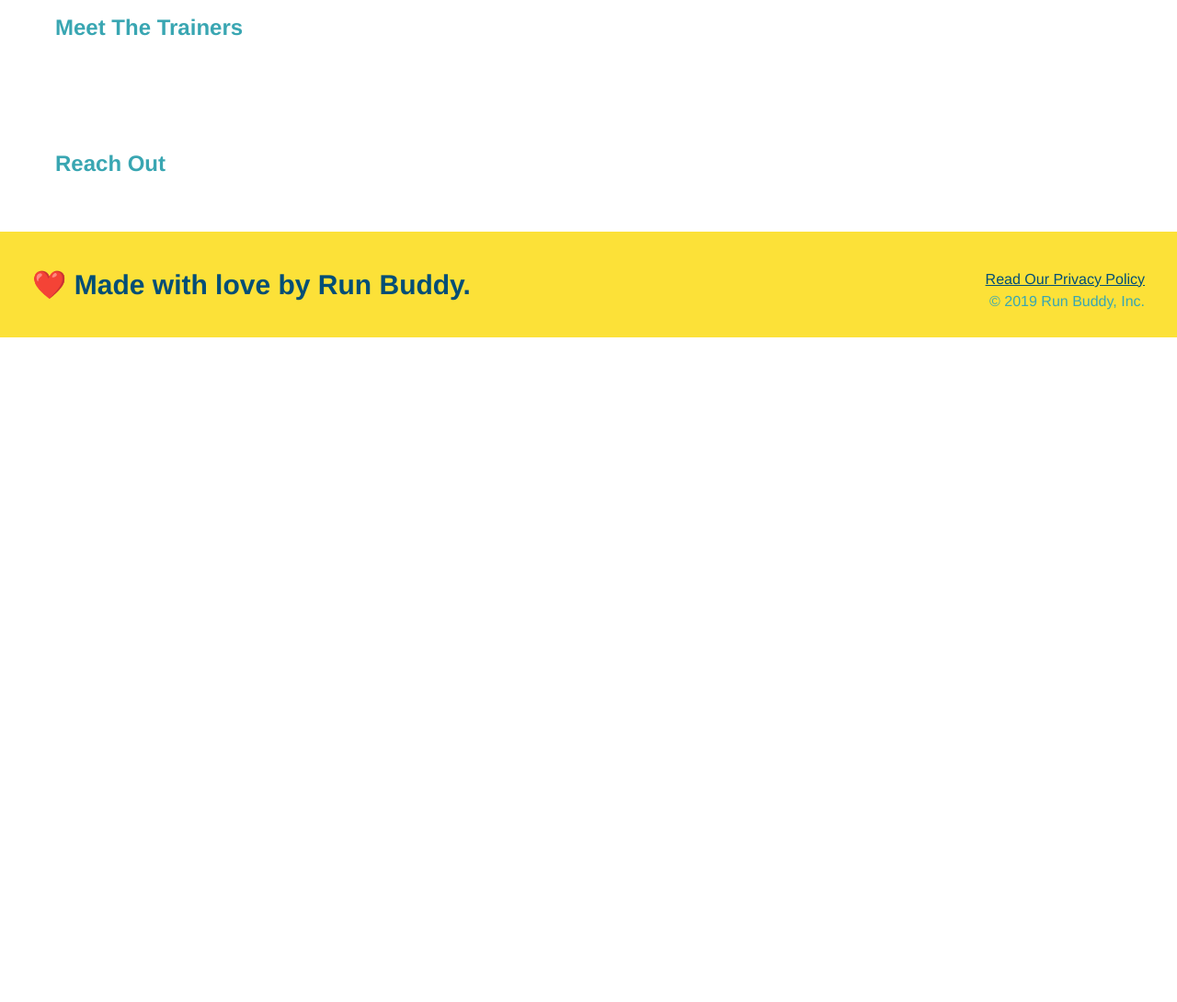
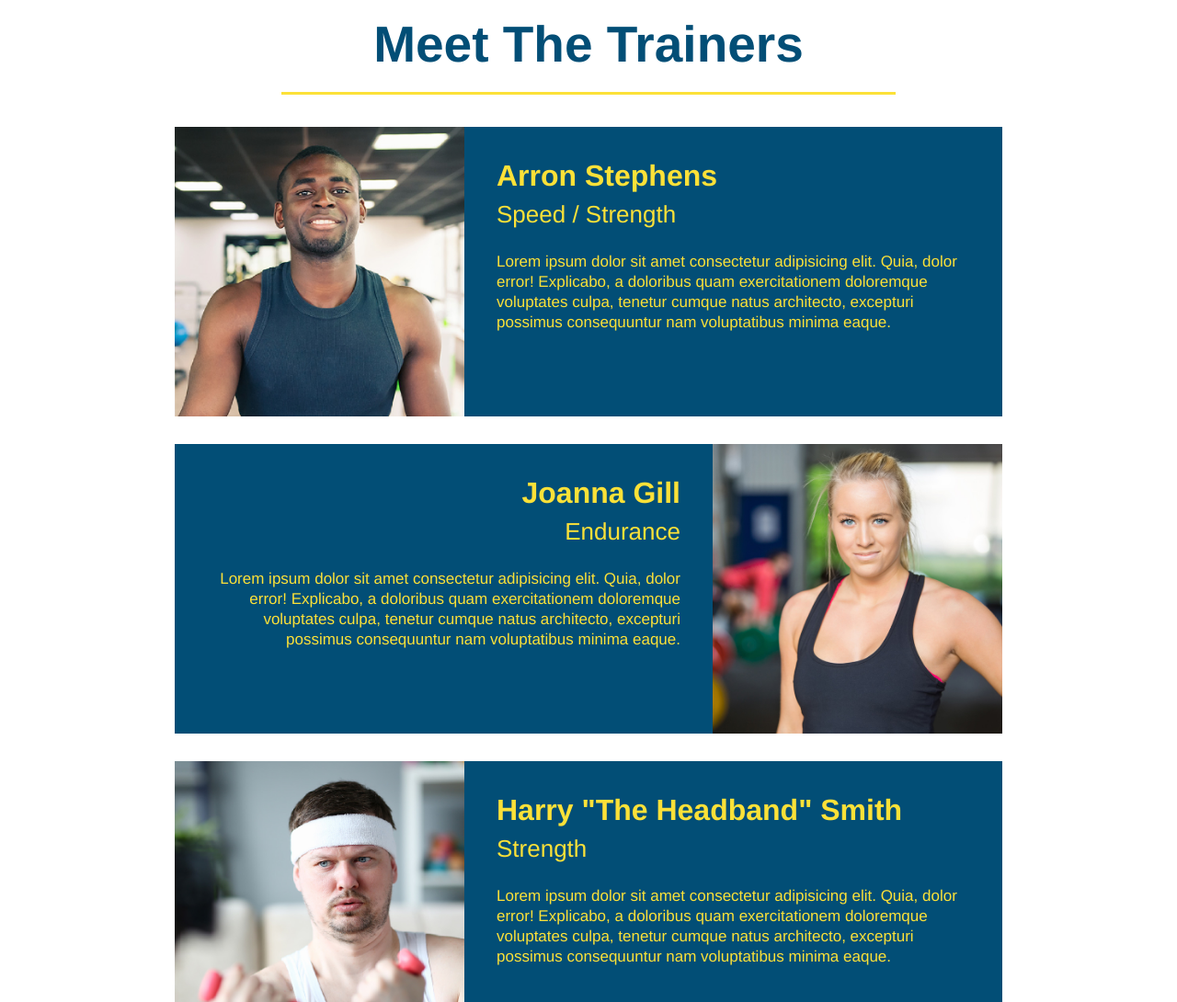
Before and after one commit to imSpires/run-buddy, a plain HTML site: page index.html in a window 1280 px wide. Shown: the part 2740-3830 px from the top of the page at 92% size. Before the commit the page ends 3107 px from the top, so only its background shows below. Drawn offline with Linux system fonts and the light colour scheme.

Commit message:
meet the trainers section

```diff
--- a/assets/css/style.css
+++ b/assets/css/style.css
@@ -181,3 +181,50 @@ header {
 .steps span{
     font-size: 38px;
 }
+
+.trainers {
+    text-align: center;
+}
+
+.trainer {
+    width: 900px;
+    margin: 0 auto 30px auto;
+    background: #024e76;
+    color: #fce138;
+    overflow: auto;
+}
+
+.trainer img {
+    width: 35%;
+    float: left;
+}
+
+.trainer-bio {
+    padding: 35px;
+    float: left;
+    width: 65%;
+}
+
+.text-left {
+    text-align: left;
+}
+
+.text-right {
+    text-align: right;
+}
+
+.trainer-bio h3 {
+    font-size: 32px;
+    margin-bottom: 8px;
+}
+
+.trainer-bio h4 {
+    font-weight: lighter;
+    font-size: 26px;
+    margin-bottom: 25px;
+}
+
+.trainer-bio p {
+    font-size: 17px;
+    line-height: 1.3;
+}
--- a/index.html
+++ b/index.html
@@ -104,8 +104,39 @@
     </section>
 
 <!-- "meet the trainers"-->
-    <section>
-        <h2>Meet The Trainers</h2>
+    <section id="your-trainers" class="trainers">
+        <h2 class="section-title primary-border">Meet The Trainers</h2>
+
+        <!-- 1st Trainer Bio -->
+        <article class="trainer">
+            <img src="./assets/images/trainer-1.jpg" alt="Arron Stephens in his workout clothes, ready to pump iron"">
+            <div class="trainer-bio text-left">
+                <h3>Arron Stephens</h3>
+                <h4>Speed / Strength</h4>
+                <p>Lorem ipsum dolor sit amet consectetur adipisicing elit. Quia, dolor error! Explicabo, a doloribus quam exercitationem doloremque voluptates culpa, tenetur cumque natus architecto, excepturi possimus consequuntur nam voluptatibus minima eaque.</p>
+            </div>
+        </article>
+
+        <!-- 2nd Trainer Bio -->
+        <article class="trainer">
+            <div class="trainer-bio text-right">
+                <h3>Joanna Gill</h3>
+                <h4>Endurance</h4>
+                <p>Lorem ipsum dolor sit amet consectetur adipisicing elit. Quia, dolor error! Explicabo, a doloribus quam exercitationem doloremque voluptates culpa, tenetur cumque natus architecto, excepturi possimus consequuntur nam voluptatibus minima eaque.</p>
+            </div>
+            <img src="./assets/images/trainer-2.jpg" alt="Joanna Gill cooling off after a workout" />
+        </article>
+
+        <!-- 3rd Trainer Bio -->
+        <article class="trainer">
+            <img src="./assets/images/trainer-3.jpg" alt="Arron Stephens in his workout clothes, ready to pump iron"">
+            <div class="trainer-bio text-left">
+                <h3>Harry "The Headband" Smith</h3>
+                <h4>Strength</h4>
+                <p>Lorem ipsum dolor sit amet consectetur adipisicing elit. Quia, dolor error! Explicabo, a doloribus quam exercitationem doloremque voluptates culpa, tenetur cumque natus architecto, excepturi possimus consequuntur nam voluptatibus minima eaque.</p>
+            </div>
+        </article>
+
     </section>
 
 <!-- "reach out"-->
```
Also changed, not shown: assets/images/trainer-1.jpg (added), assets/images/trainer-2.jpg (added), assets/images/trainer-3.jpg (added).
